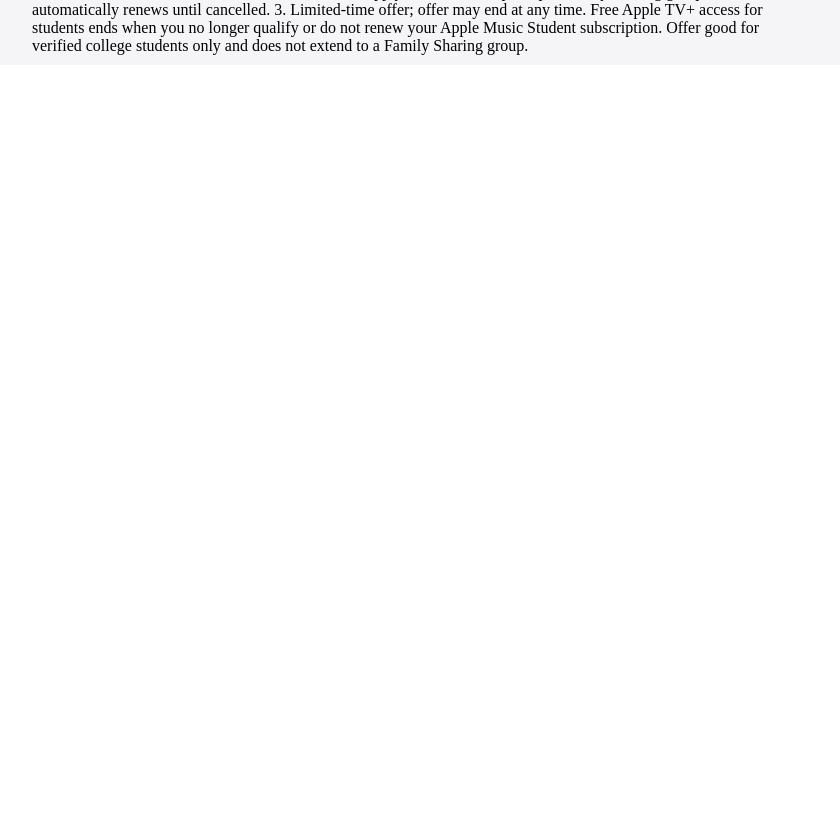
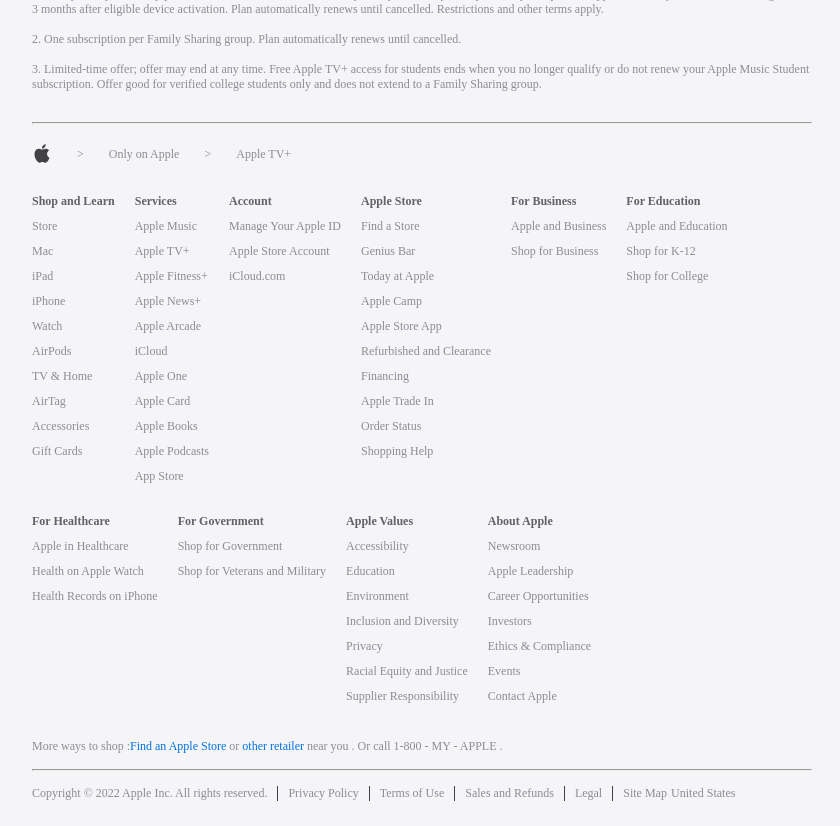
Before and after one commit to rex-9/Banana, a React (Create React App) app: page / in a window 1280 px wide. Shown: the part 1080-1906 px from the top of the page, without its empty margins (218-1058 px from the left). Before the commit the page ends 1145 px from the top, so only its background shows below. Built offline with nearby package versions, Linux system fonts and the light colour scheme; a web font is replaced by a local one.

Commit message:
added more section

```diff
--- a/src/_variables.scss
+++ b/src/_variables.scss
@@ -8,9 +8,11 @@
 $sticky-bg: #18181a;
 $about-bg: #f5f5f7;
 $about-text: #8d8d91;
+$more-text: #636365;
 
 @mixin center($direction: row, $justify: center, $align: center) {
   display: flex;
+  flex-wrap: wrap;
   justify-content: $justify;
   align-items: $align;
   flex-direction: $direction;
--- a/src/components/About.js
+++ b/src/components/About.js
@@ -1,19 +1,144 @@
 import './About.scss';
+import apple from '../assets/apple-brown.svg';
+import {
+  shopNLearn, services, account, appleStore, forBusiness, forEducation, forHealthcare, forGovernment, appleValues, aboutApple,
+} from '../data';
 
 const About = () => (
   <>
     <div className="about">
+      <div>
         * The Apple One free trial includes only services that you are not currently using through a free trial or a subscription. Plan automatically renews after trial until cancelled.
         Restrictions and other terms apply.
-
+        <br />
+        <br />
         1, $4.99/month after free trial. Only one offer per Apple ID and only one offer per family if you&apos;re part of a Family Sharing group, regardless of the number of devices you or
         your family purchases. This offer is not available if you or your Family have previously accepted an Apple TV+ one year free offer. Offer good for 3 months after eligible
         device activation. Plan automatically renews until cancelled. Restrictions and other terms apply.
-
+        <br />
+        <br />
         2. One subscription per Family Sharing group. Plan automatically renews until cancelled.
-
+        <br />
+        <br />
         3. Limited-time offer; offer may end at any time. Free Apple TV+ access for students ends when you no longer qualify or do not renew your Apple Music Student subscription.
         Offer good for verified college students only and does not extend to a Family Sharing group.
+      </div>
+      <br />
+      <br />
+      <hr />
+      <div className="breadcrumb">
+        <img width={20} src={apple} alt="apple" />
+        <span>&gt;</span>
+        <span>Only on Apple</span>
+        <span>&gt;</span>
+        <span>Apple TV+</span>
+      </div>
+      <div className="more">
+        <div>
+          <span>Shop and Learn</span>
+          {
+            shopNLearn.map((item) => <p key={item}>{item}</p>)
+          }
+        </div>
+        <div>
+          <span>Services</span>
+          {
+            services.map((item) => <p key={item}>{item}</p>)
+          }
+        </div>
+        <div>
+          <span>Account</span>
+          {
+            account.map((item) => <p key={item}>{item}</p>)
+          }
+        </div>
+        <div>
+          <span>Apple Store</span>
+          {
+            appleStore.map((item) => <p key={item}>{item}</p>)
+          }
+        </div>
+        <div>
+          <span>For Business</span>
+          {
+            forBusiness.map((item) => <p key={item}>{item}</p>)
+          }
+        </div>
+        <div>
+          <span>For Education</span>
+          {
+            forEducation.map((item) => <p key={item}>{item}</p>)
+          }
+        </div>
+        <div>
+          <span>For Healthcare</span>
+          {
+            forHealthcare.map((item) => <p key={item}>{item}</p>)
+          }
+        </div>
+        <div>
+          <span>For Government</span>
+          {
+            forGovernment.map((item) => <p key={item}>{item}</p>)
+          }
+        </div>
+        <div>
+          <span>Apple Values</span>
+          {
+            appleValues.map((item) => <p key={item}>{item}</p>)
+          }
+        </div>
+        <div>
+          <span>About Apple</span>
+          {
+            aboutApple.map((item) => <p key={item}>{item}</p>)
+          }
+        </div>
+      </div>
+      <br />
+      <p>
+        More ways to shop :
+        <a href="https://www.apple.com/retail/">Find an Apple Store</a>
+        {' '}
+        or
+        <a href="https://locate.apple.com/"> other retailer </a>
+        {' '}
+        near you . Or call 1-800 - MY - APPLE .
+      </p>
+      <br />
+      <hr />
+      <br />
+      <p className="cr">
+        Copyright © 2022 Apple Inc. All rights reserved.
+        <div className="us">
+          <div>
+            <div className="vl" />
+            {' '}
+            Privacy Policy
+            {' '}
+            <div className="vl" />
+            {' '}
+            Terms of Use
+            {' '}
+            <div className="vl" />
+            {' '}
+            Sales and Refunds
+            {' '}
+            <div className="vl" />
+            {' '}
+            Legal
+            {' '}
+            <div className="vl" />
+            {' '}
+            Site Map
+            {' '}
+          </div>
+          <div>
+            <p>United States</p>
+          </div>
+        </div>
+      </p>
+      <br />
     </div>
   </>
 );
--- a/src/components/About.scss
+++ b/src/components/About.scss
@@ -2,5 +2,57 @@
 
 .about {
   background-color: $about-bg;
+  color: $about-text;
+  font-size: 12px;
   padding: 10px $nav-y-padding;
 }
+
+.breadcrumb {
+  @include center($justify: start);
+  margin: 20px 0;
+}
+
+.breadcrumb span {
+  padding-left: 25px;
+}
+
+.more {
+  @include center($align: start, $justify: start);
+}
+
+.more > div {
+  margin: 10px 20px 10px 0;
+}
+
+.more span {
+  color: $more-text;
+  font-weight: bold;
+}
+
+.more p {
+  margin: 10px 0;
+}
+
+.about a {
+  color: $noti-button;
+  text-decoration: none;
+}
+
+.vl {
+  border-left: 1px solid $noti-bg;
+  height: 15px;
+  margin: 0 10px;
+}
+
+.cr {
+  @include center($justify: start);
+}
+
+.us {
+  @include center($justify: space-between);
+  width: 60%;
+}
+
+.us > div {
+  @include center;
+}
```
Also changed, not shown: src/assets/apple-brown.svg (added), src/assets/apple.svg. Lines whose indentation alone changed are shown as unchanged.
